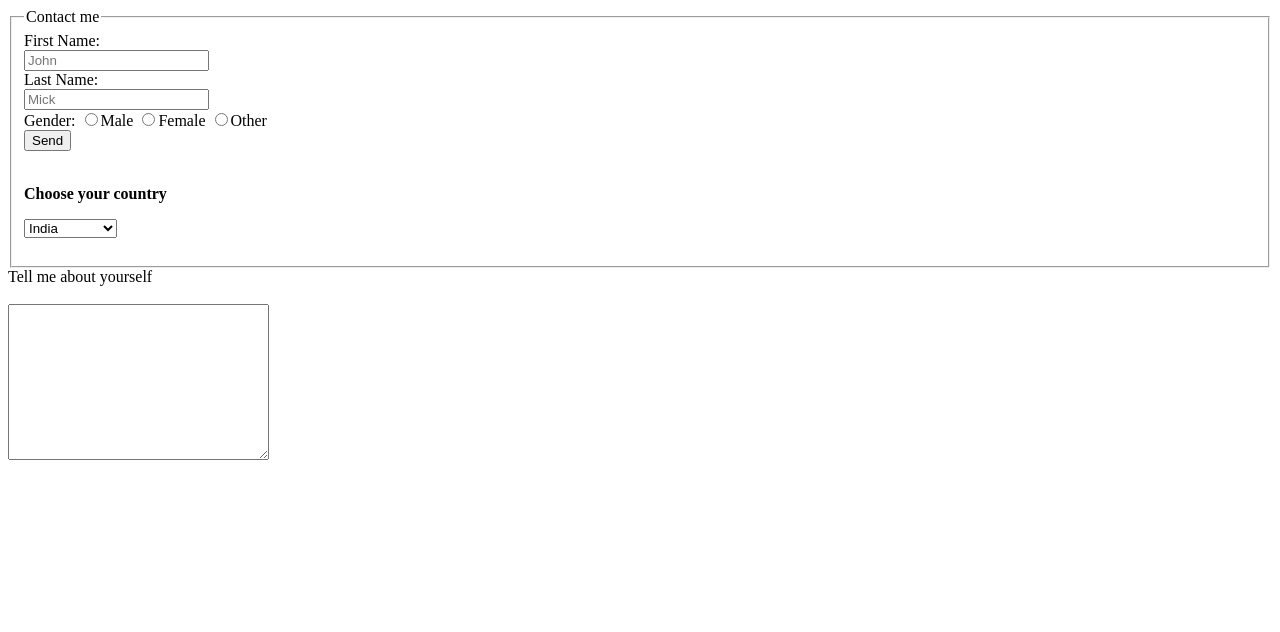
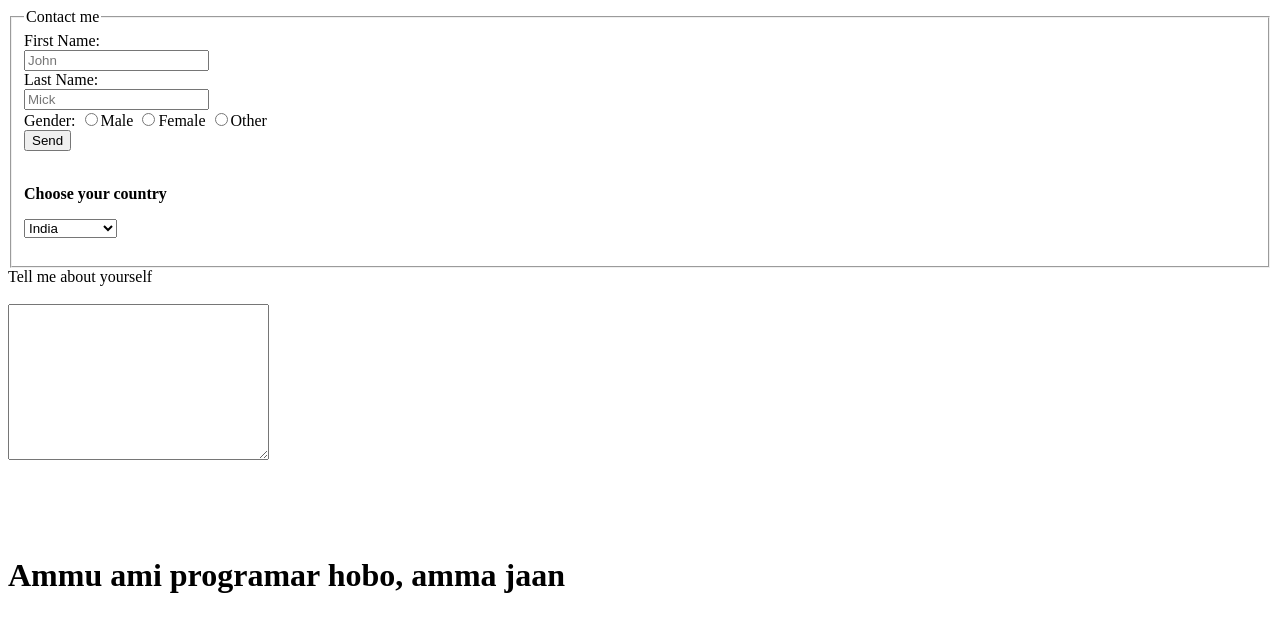
Before and after one commit to munna686/form-my, a plain HTML site: page index.html in a window 1280 px wide. Drawn offline with Linux system fonts and the light colour scheme.

Commit message:
Update index.html
new added

```diff
--- a/index.html
+++ b/index.html
@@ -37,5 +37,7 @@
     <br><br><br><br>
 
 
+        <h1>Ammu ami programar hobo, amma jaan</h1>
+
 </body>
 </html>
```
